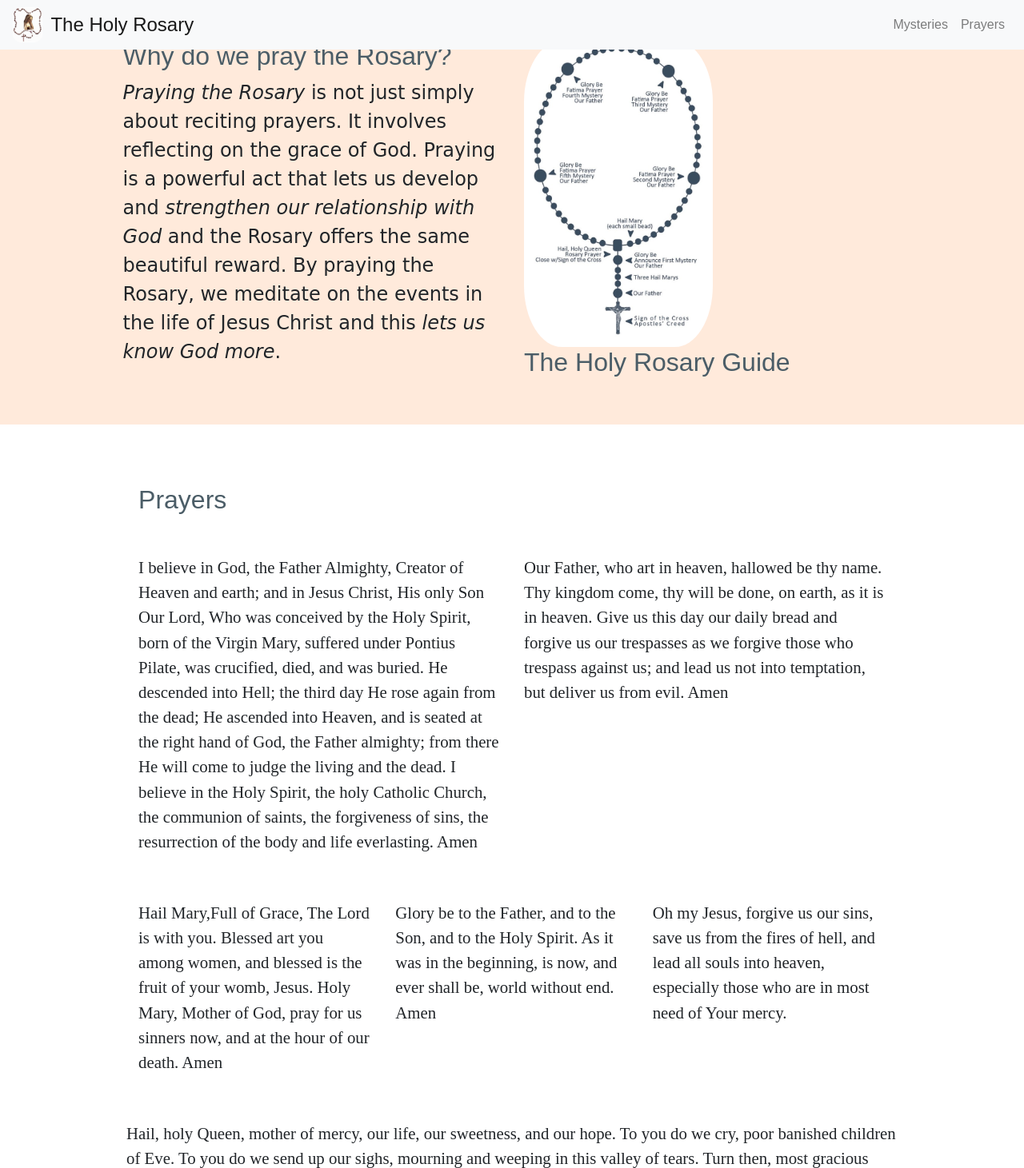
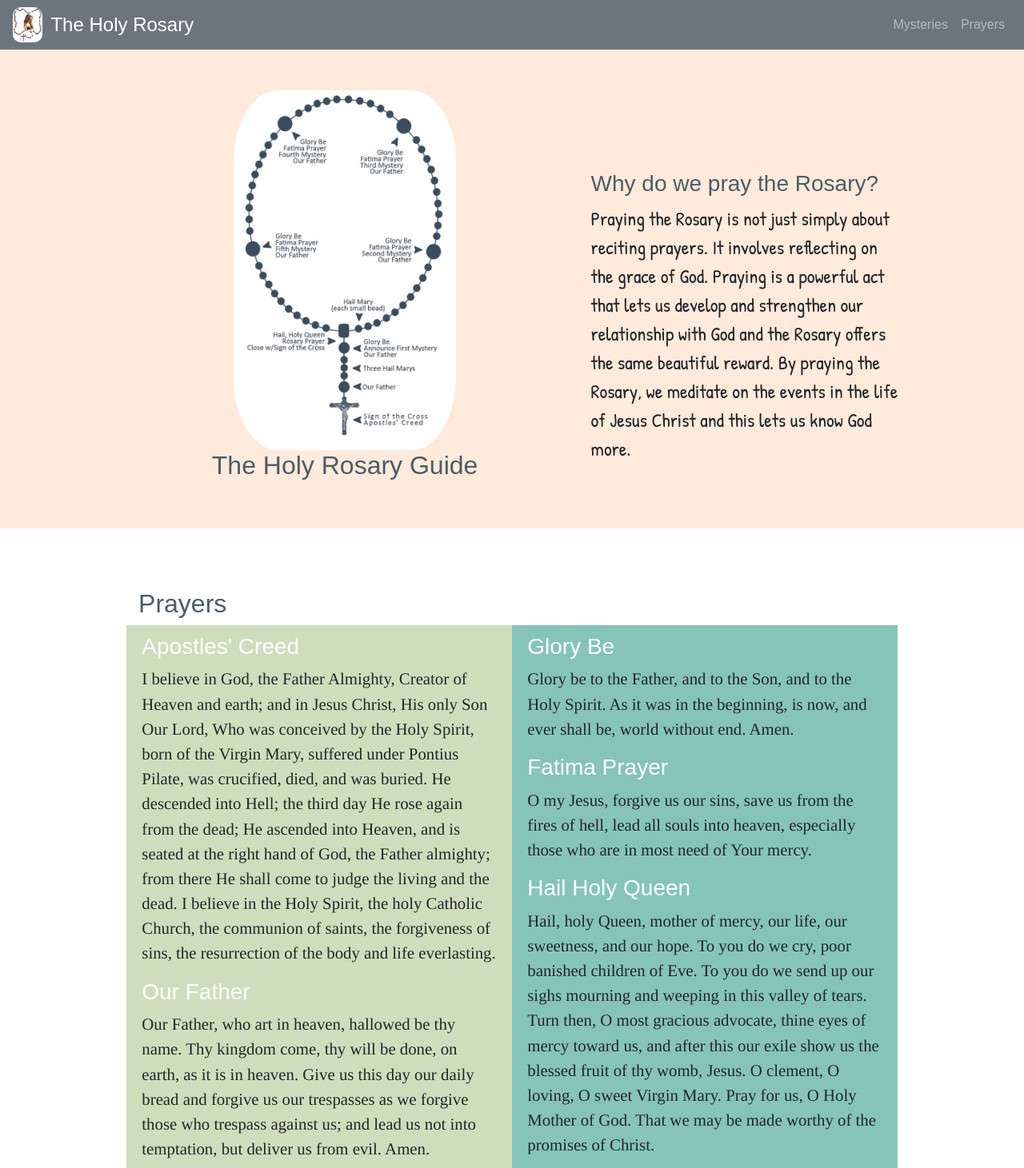
Before and after one commit to myegabriel/theholyrosary, a plain HTML site: page index.html in a window 1280 px wide. Shown: the top 1461 px of the page at 80% size. Drawn offline with nearby package versions, Linux system fonts and the light colour scheme; a web font is replaced by a local one.

Commit message:
Update index.html

```diff
--- a/index.html
+++ b/index.html
@@ -3,12 +3,15 @@
 
 <head>
   <meta charset="utf-8">
+  <meta name="viewport" content="width=device-width, initial-scale=1.0">
   <title>The Holy Rosary</title>
 
+  <link rel="icon" href="rose2.ico">
   <link rel="stylesheet" href="https://stackpath.bootstrapcdn.com/bootstrap/4.5.0/css/bootstrap.min.css" integrity="sha384-9aIt2nRpC12Uk9gS9baDl411NQApFmC26EwAOH8WgZl5MYYxFfc+NcPb1dKGj7Sk" crossorigin="anonymous">
   <link rel="stylesheet" href="styles.css">
-  <link rel="icon" href="rose2.ico">
-  <link href="https://fonts.googleapis.com/css2?family=Yanone+Kaffeesatz&display=swap" rel="stylesheet">
+  <link href="https://fonts.googleapis.com/css2?family=Recursive:wght@900&display=swap" rel="stylesheet">
+  <link href="https://fonts.googleapis.com/css2?family=Patrick+Hand&display=swap" rel="stylesheet">
+  <link href="https://fonts.googleapis.com/css2?family=Tinos&display=swap" rel="stylesheet">
 
 </head>
 
@@ -16,12 +19,10 @@
 
   <section id="title">
 
-    <div class="container-fluid">
-
-      <nav class="navbar fixed-top navbar-expand-lg navbar-light bg-light">
+    <nav class="navbar sticky-top navbar-expand-lg navbar-dark  bg-secondary">
       <img class="mama-mary" src="images/rosary1.jpg" alt="rosary-pic"><a class="navbar-brand" href="#">The Holy Rosary</a>
 
-        <button class="navbar-toggler" type="button" data-toggle="collapse" data-target="#navbarTogglerDemo01">
+      <button class="navbar-toggler" type="button" data-toggle="collapse" data-target="#navbarTogglerDemo01" aria-controls="navbarTogglerDemo01" aria-expanded="false" aria-label="Toggle navigation">
         <span class="navbar-toggler-icon"></span>
       </button>
 
@@ -38,24 +39,27 @@
 
     </nav>
 
+  <div class="container-fluid">
+
       <div class="row">
 
-        <div class=" why-pray col-lg-6">
-          <h2 class="whypraythe-rosary">Why do we pray the Rosary?</h2>
-          <p class="praytherosary"> <em>Praying the Rosary</em> is not just simply about reciting prayers.
-            It involves reflecting on the grace of God.
-            Praying is a powerful act that lets us develop and <em>strengthen our relationship with
-              God</em> and the Rosary offers the same beautiful reward. By praying the Rosary,
-            we meditate on the events in the life of Jesus Christ and this <em>lets us know God more</em>.</p>
+        <div class="rosaryguide-pic col-lg-7">
+          <img class="rosary-guide" src="images/rosaryguide.jpg" alt="guide-pic">
+          <h2 class="guide">The Holy Rosary Guide</h2>
         </div>
 
-        <div class=" guide col-lg-6">
-          <img class="rosary-guide" src="images/rosaryguide.jpg" alt="guide-pic">
-          <h2 class="guide-heading">The Holy Rosary Guide</h2>
+        <div class="reason col-lg-5">
+
+          <h3 class="whypraythe-rosary">Why do we pray the Rosary?</h3>
+          <p class="praytherosary">Praying the Rosary is not just simply about reciting prayers.
+            It involves reflecting on the grace of God.
+            Praying is a powerful act that lets us develop and strengthen our relationship with
+            God and the Rosary offers the same beautiful reward. By praying the Rosary,
+            we meditate on the events in the life of Jesus Christ and this lets us know God more.</p>
         </div>
 
+
   </div>
-
   </section>
 
   <section id="prayers">
@@ -63,33 +67,38 @@
   <div class="container-fluid">
 
 
+
     <h2 class="prayers">Prayers</h2>
 
     <div class="row">
 
-        <div class="prayer-1 col-lg-6">
+
+      <div class=" prayer-123 col-lg-6">
+
+
+        <div class="prayer-1 ">
           <h3>Apostles' Creed</h3>
           <p>I believe in God, the Father Almighty, Creator of Heaven and earth;
             and in Jesus Christ, His only Son Our Lord,
             Who was conceived by the Holy Spirit, born of the Virgin Mary, suffered under Pontius Pilate, was crucified, died, and was buried.
             He descended into Hell; the third day He rose again from the dead;
-            He ascended into Heaven, and is seated at the right hand of God, the Father almighty; from there He will come to judge the living and the dead.
-            I believe in the Holy Spirit, the holy Catholic Church, the communion of saints, the forgiveness of sins, the resurrection of the body and life everlasting. Amen</p>
+            He ascended into Heaven, and is seated at the right hand of God, the Father almighty; from there He shall come to judge the living and the dead.
+            I believe in the Holy Spirit, the holy Catholic Church, the communion of saints, the forgiveness of sins, the resurrection of the body and life everlasting.</p>
         </div>
 
 
-        <div class="prayer-2 col-lg-6">
+        <div class="prayer-2and3">
+
+
           <h3>Our Father</h3>
           <p>Our Father, who art in heaven, hallowed be
             thy name. Thy kingdom come, thy will be done,
             on earth, as it is in heaven. Give us this day our
             daily bread and forgive us our trespasses as we
             forgive those who trespass against us; and lead us
-            not into temptation, but deliver us from evil. Amen</p>
-        </div>
+            not into temptation, but deliver us from evil. Amen.</p>
 
 
-        <div class="col-lg-4">
           <h3>Hail Mary</h3>
           <p>Hail Mary,Full of Grace,
             The Lord is with you.
@@ -99,35 +108,36 @@
             Holy Mary,
             Mother of God,
             pray for us sinners now,
-            and at the hour of our death. Amen</p>
+            and at the hour of our death. Amen.</p>
         </div>
 
-        <div class="col-lg-4">
+      </div>
+
+      <div class=" prayer-456 col-lg-6">
+
+        <div class="prayer-4and5">
           <h3>Glory Be</h3>
           <p>Glory be to the Father,
             and to the Son,
             and to the Holy Spirit.
             As it was in the beginning, is now,
             and ever shall be,
-            world without end. Amen</p>
-        </div>
+            world without end. Amen.</p>
 
-        <div class="col-lg-4">
           <h3>Fatima Prayer</h3>
-          <p>Oh my Jesus, forgive us our sins, save us from the fires of hell,
-            and lead all souls into heaven, especially those who are in most need
+          <p>O my Jesus, forgive us our sins, save us from the fires of hell,
+            lead all souls into heaven, especially those who are in most need
             of Your mercy.</p>
         </div>
 
-        <div class="hail-holy">
+        <div class="prayer-6">
           <h3 class="hailholyqueen">Hail Holy Queen</h3>
-          <p>Hail, holy Queen, mother of mercy, our life, our sweetness, and our hope. To you do we cry, poor banished children of Eve. To you do we send up our sighs, mourning and weeping in this valley of tears. Turn then, most gracious
-            advocate, thine eyes of mercy toward us, and after this our exile, show us the blessed fruit of your womb, Jesus. O clement, O loving, O sweet Virgin Mary.
+          <p>Hail, holy Queen, mother of mercy, our life, our sweetness, and our hope. To you do we cry, poor banished children of Eve. To you do we send up our sighs mourning and weeping in this valley of tears. Turn then, O most gracious advocate,
+            thine eyes of mercy toward us, and after this our exile show us the blessed fruit of thy womb, Jesus. O clement, O loving, O sweet Virgin Mary.
             Pray for us, O Holy Mother of God.
             That we may be made worthy of the promises of Christ.</p>
-
           <p>Let us pray: O God, whose Only Begotten Son,
-            by his life, Death, and Resurrection,has purchased for us the rewards of eternal life,
+            by his life, Death, and Resurrection, has purchased for us the rewards of eternal life,
             grant, we beseech thee,
             that while meditating on these mysteries
             of the most holy Rosary of the Blessed Virgin Mary,
@@ -135,8 +145,13 @@
             and obtain what they promise,
             through the same Christ our Lord. Amen.</p>
         </div>
+
       </div>
 
+    </div>
+
+    </div>
+ </div>
   </section>
 
   <section id="mysteries">
@@ -148,7 +163,7 @@
       <div class="carousel-inner">
 
         <div class="carousel-item active" id="joyful">
-          <h1 class="mysteries">The Joyful Mysteries</h1>
+          <h1 class="joyful">The Joyful Mysteries</h1>
           <p class="days">Monday and Saturday</p>
           <ul>
             <li>The Annunciation of the Archangel Gabriel to the Blessed Virgin Mary </li>
@@ -160,7 +175,7 @@
         </div>
 
         <div class="carousel-item" id="sorrowful">
-          <h1 class="mysteries">The Sorrowful Mysteries</h1>
+          <h1 class="sorrowful">The Sorrowful Mysteries</h1>
           <p class="days">Tuesday and Friday</p>
           <ul>
             <li>The Agony in the Garden of Gethsemane </li>
@@ -172,7 +187,7 @@
         </div>
 
         <div class="carousel-item" id="glorious">
-          <h1 class="mysteries">The Glorious Mysteries</h1>
+          <h1 class="glorious">The Glorious Mysteries</h1>
           <p class="days">Wednesday and Sunday</p>
           <ul>
             <li>The Resurrection of Jesus</li>
@@ -184,7 +199,7 @@
         </div>
 
         <div class="carousel-item" id="luminous">
-          <h1 class="mysteries">The Luminous Mysteries</h1>
+          <h1 class="luminous">The Luminous Mysteries</h1>
           <p class="days">Thursday</p>
           <ul>
             <li>The Baptism of Christ</li>
```
Lines whose indentation alone changed are shown as unchanged.
